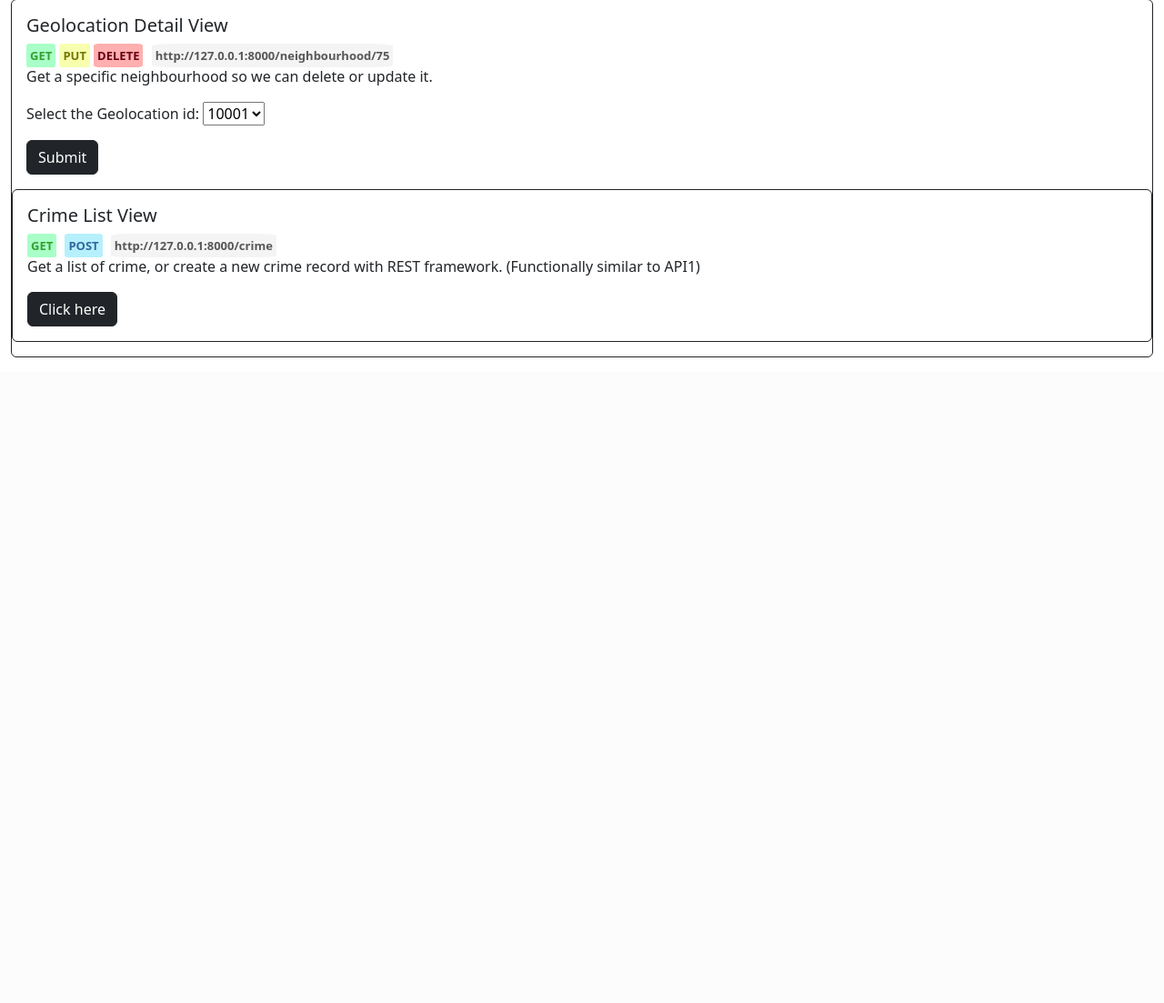
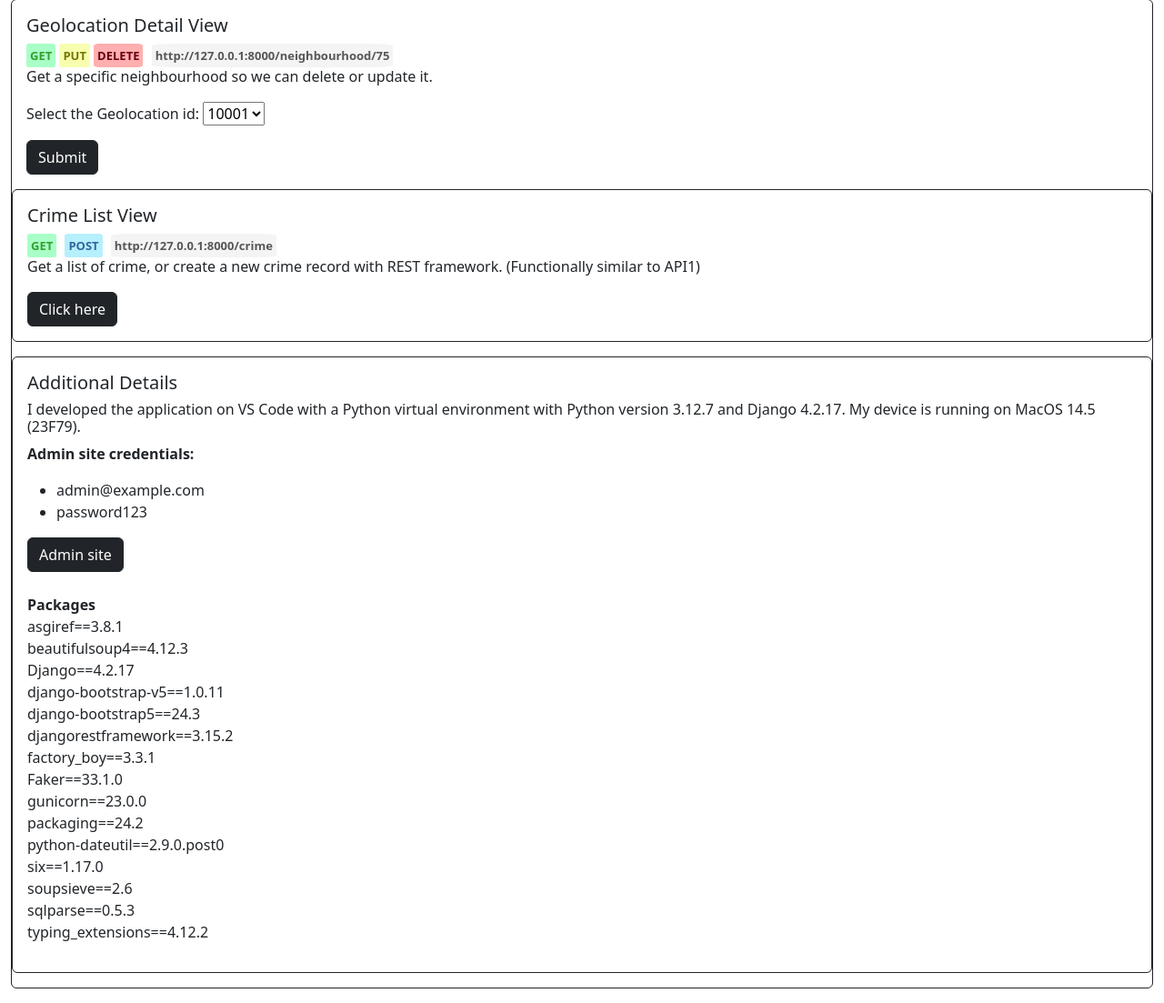
Before and after one commit to jiathehuman/REST-API, a Django app: page / in a window 1280 px wide. Shown: the part 1709-2812 px from the top of the page at 91% size. Before the commit the page ends 2102 px from the top, so only its background shows below. Run offline with Django 5.2, Linux system fonts and the light colour scheme; data comes from the database, SQL or seed files in the repository; some libraries are stand-ins or nearby versions.

Commit message:
Working state

```diff
--- a/crime/crime/settings.py
+++ b/crime/crime/settings.py
@@ -19,8 +19,9 @@ BASE_DIR = Path(__file__).resolve().parent.parent
 # See https://docs.djangoproject.com/en/5.1/howto/deployment/checklist/
 
 # SECURITY WARNING: keep the secret key used in production secret!
+# SECRET_KEY = os.environ.get('SECRET_KEY') # for eb
 SECRET_KEY = "django-insecure-g%+09#%6-4n_j%0ks^nzl+9jn+3f+9+coy07z&_s6voe)ct4p1"
-# SECRET_KEY = os.environ.get('SECRET_KEY')
+
 
 # SECURITY WARNING: don't run with debug turned on in production!
 DEBUG = True # in production
--- a/crime/incidents/templates/incidents/index.html
+++ b/crime/incidents/templates/incidents/index.html
@@ -9,8 +9,11 @@
   <div class="card border-dark mb-3">
     <div class="card-body text-dark">
       <h5 class="card-title">API Endpoint One</h5>
-      <span class="span-post">POST</span><span class="span-link">http://127.0.0.1:8000/api1</span>
-      <p class="card-text">Log a new crime with POST with Django forms and nested serializers.</p>
+      <span class="span-post">POST</span
+      ><span class="span-link">http://127.0.0.1:8000/api1</span>
+      <p class="card-text">
+        Log a new crime with POST with Django forms and nested serializers.
+      </p>
       <a href="/api1" class="btn btn-dark">Click here</a>
     </div>
   </div>
@@ -45,8 +48,8 @@
   <div class="card border-dark mb-3">
     <div class="card-body text-dark">
       <h5 class="card-title">API Endpoint Four</h5>
-      <span class="span-get">GET</span
-      ><span class="span-post">POST</span><span class="span-link">http://127.0.0.1:8000/api4</span>
+      <span class="span-get">GET</span><span class="span-post">POST</span
+      ><span class="span-link">http://127.0.0.1:8000/api4</span>
       <p class="card-text">
         List the type of White Collar offenses that are committed on the
         weekends.
@@ -89,7 +92,7 @@
       </p>
       <form id="neighbourhoodForm" method="GET" action="" class="form">
         <label for="value_neighbourhood">Select the neighbourhood id:</label>
-        <select id="value_neighbourhood" name="value" class = "mb-3">
+        <select id="value_neighbourhood" name="value" class="mb-3">
           {% for i in n_range%}
           <option value="{{ i }}">{{ i }}</option>
           {% endfor %}</select
@@ -101,8 +104,11 @@
   <div class="card border-dark mb-3">
     <div class="card-body text-dark">
       <h5 class="card-title">Offense Type List View</h5>
-      <span class = "span-get">GET</span><span class="span-post">POST</span><span class = "span-link">http://127.0.0.1:8000/offense-type/</span>
-      <p class="card-text">List the first five offense types, or create a new offense type.</p>
+      <span class="span-get">GET</span><span class="span-post">POST</span
+      ><span class="span-link">http://127.0.0.1:8000/offense-type/</span>
+      <p class="card-text">
+        List the first five offense types, or create a new offense type.
+      </p>
       <a href="/offense-type/" class="btn btn-dark">Click here</a>
     </div>
   </div>
@@ -119,13 +125,13 @@
       </p>
       <form id="GeolocationForm" method="GET" action="" class="form">
         <label for="value_geolocation">Select the Geolocation id:</label>
-            <select id="value_geolocation" name="value" class = "mb-3">
+        <select id="value_geolocation" name="value" class="mb-3">
           {% for i in g_range%}
           <option value="{{ i }}">{{ i }}</option>
-              {% endfor %}</select><br />
+          {% endfor %}</select
+        ><br />
         <button class="btn btn-dark" type="submit">Submit</button>
       </form>
-
     </div>
     <div class="card border-dark mb-3">
       <div class="card-body text-dark">
@@ -134,13 +140,41 @@
         <span class="span-post">POST</span>
         <span class="span-link">http://127.0.0.1:8000/crime</span>
         <p class="card-text">
-          Get a list of crime, or create a new crime record with REST framework. (Functionally similar to API1)
+          Get a list of crime, or create a new crime record with REST framework.
+          (Functionally similar to API1)
         </p>
         <a href="/crime" class="btn btn-dark">Click here</a>
       </div>
     </div>
+    <div class="card border-dark mb-3">
+      <div class="card-body text-dark">
+        <h5 class="card-title">Additional Details</h5>
+        <h6>I developed the application on VS Code with a Python virtual environment with Python version 3.12.7 and Django 4.2.17.
+          My device is running on MacOS 14.5 (23F79).</h6>
+        <p class="card-text">
+          <b>Admin site credentials:</b> <ul><li>admin@example.com</li><li>password123</li></ul>
+          <a href="/admin" class="btn btn-dark">Admin site</a> <br> <br>
+          <b>Packages</b> <br>
+          asgiref==3.8.1 <br>
+          beautifulsoup4==4.12.3 <br>
+          Django==4.2.17 <br>
+          django-bootstrap-v5==1.0.11 <br>
+          django-bootstrap5==24.3 <br>
+          djangorestframework==3.15.2 <br>
+          factory_boy==3.3.1 <br>
+          Faker==33.1.0 <br>
+          gunicorn==23.0.0 <br>
+          packaging==24.2 <br>
+          python-dateutil==2.9.0.post0 <br>
+          six==1.17.0 <br>
+          soupsieve==2.6 <br>
+          sqlparse==0.5.3 <br>
+          typing_extensions==4.12.2 <br>
+        </p>
+
       </div>
-
+    </div>
+  </div>
 </div>
 
 <script>
@@ -148,7 +182,9 @@
   document
     .getElementById("neighbourhoodForm")
     .addEventListener("submit", function (event) {
-      const selectedValue = document.getElementById("value_neighbourhood").value;
+      const selectedValue = document.getElementById(
+        "value_neighbourhood"
+      ).value;
       this.action = `neighbourhood/${selectedValue}/`;
     });
 
```
Also changed, not shown: crime/incidents/tests/test_serializers.py (+0 -1 lines), crime/scripts/load_and_store.py (renamed from crime/scripts/populate_data.py). Lines whose indentation alone changed are shown as unchanged.
